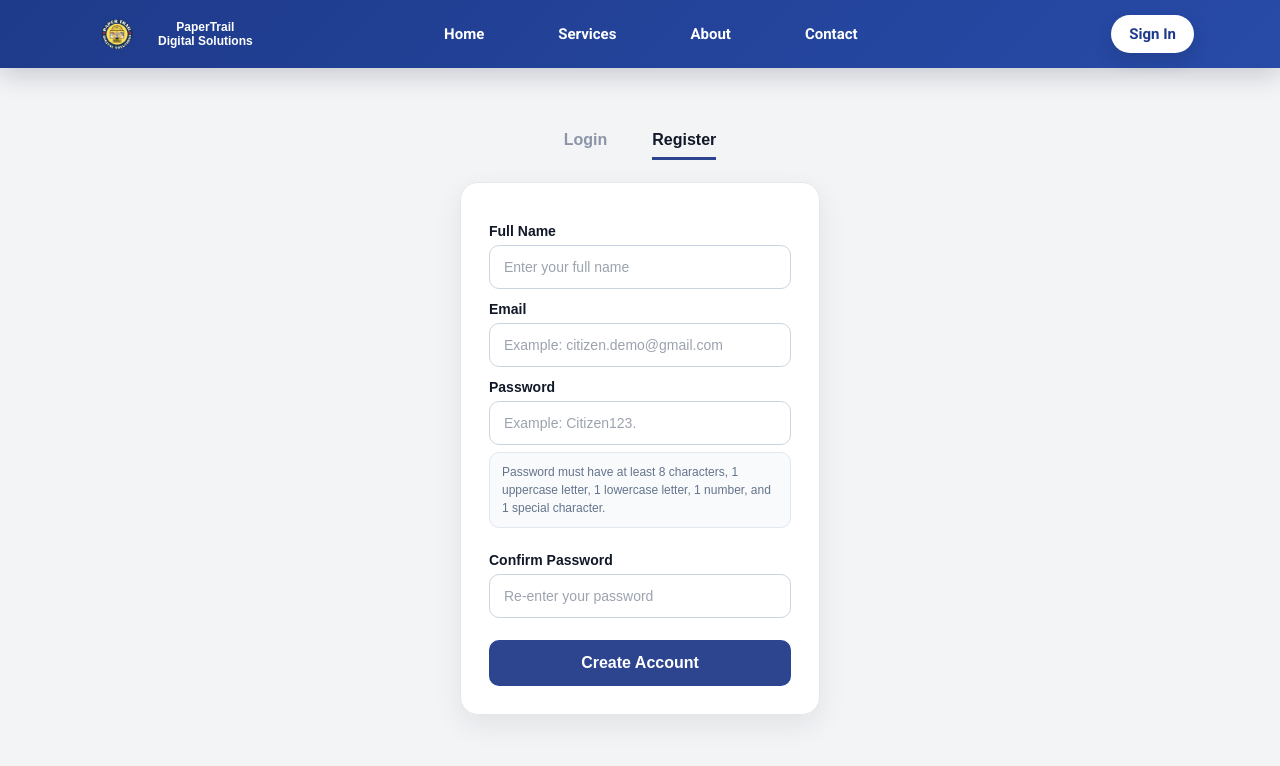
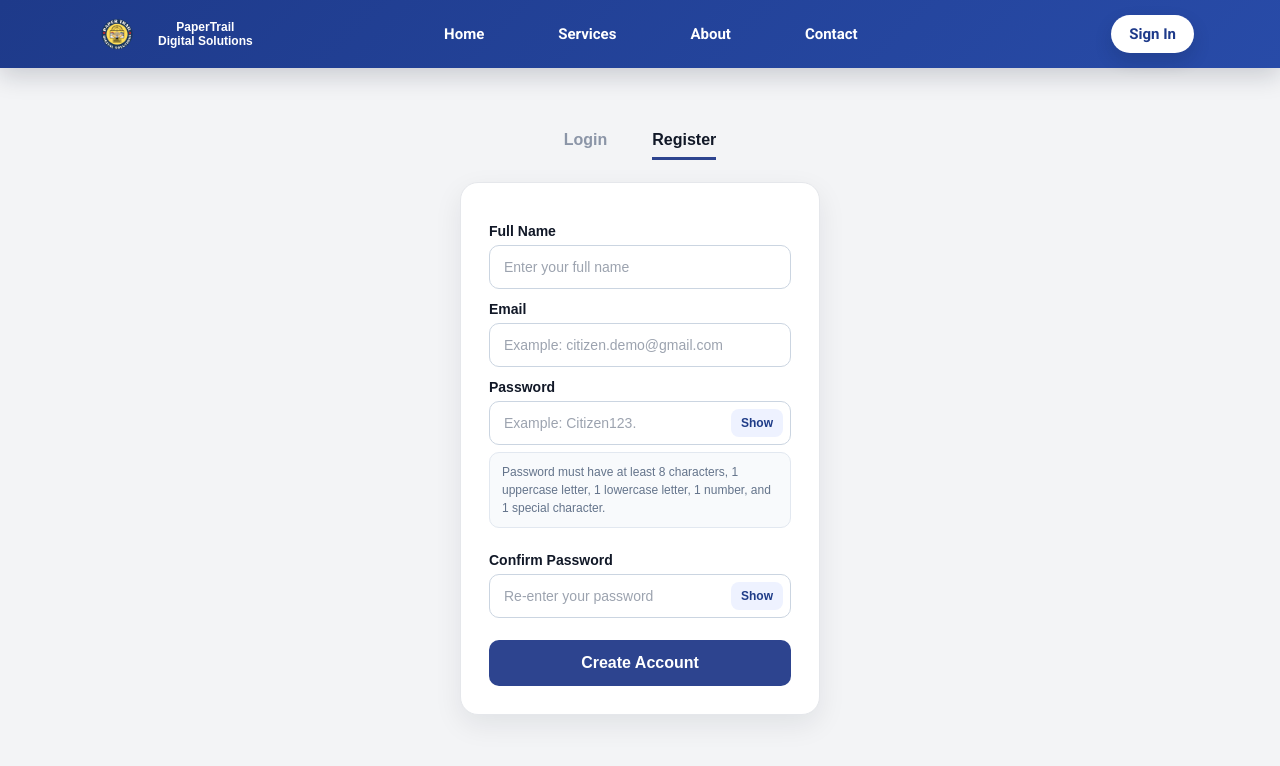
Before and after one commit to JakeBernal/document-tracker, a React (Vite) app in the folder tracker/: page /signup in a window 1280 px wide. Shown: the top 766 px of the page. Built offline with nearby package versions, Linux system fonts and the light colour scheme.

Commit message:
Login password show and hide
Login password show and hide

```diff
--- a/tracker/src/components/login.jsx
+++ b/tracker/src/components/login.jsx
@@ -6,18 +6,35 @@ import google from "../assets/google.png";
 
 export default function Login() {
   const navigate = useNavigate();
-  const [form, setForm] = useState({ email: "", password: "" });
+
+  const [form, setForm] = useState({
+    email: "",
+    password: "",
+  });
+
   const [message, setMessage] = useState("");
+  const [messageType, setMessageType] = useState("");
   const [loading, setLoading] = useState(false);
+  const [showPassword, setShowPassword] = useState(false);
 
-  const handleChange = (e) => setForm({ ...form, [e.target.name]: e.target.value });
+  const handleChange = (e) => {
+    setForm({
+      ...form,
+      [e.target.name]: e.target.value,
+    });
+
+    setMessage("");
+    setMessageType("");
+  };
 
   const handleLogin = async (e) => {
     e.preventDefault();
     setMessage("");
+    setMessageType("");
 
     if (!form.email || !form.password) {
-      setMessage("Please enter your email and password!");
+      setMessage("Please enter your email and password.");
+      setMessageType("error");
       return;
     }
 
@@ -26,30 +43,41 @@ export default function Login() {
     try {
       const res = await fetch("http://localhost:5001/api/login", {
         method: "POST",
-        headers: { "Content-Type": "application/json" },
-        body: JSON.stringify(form),
+        headers: {
+          "Content-Type": "application/json",
+        },
+        body: JSON.stringify({
+          email: form.email.trim().toLowerCase(),
+          password: form.password,
+        }),
       });
 
       const data = await res.json();
 
       if (res.ok) {
-        // Store both user and JWT token
         localStorage.setItem("user", JSON.stringify(data.user));
         localStorage.setItem("token", data.token);
 
         setMessage("Login successful! Redirecting...");
+        setMessageType("success");
 
-        // Redirect based on role
         setTimeout(() => {
-          if (data.user.role === "admin") navigate("/admin");
-          else navigate("/citizen");
+          if (data.user.role === "admin") {
+            navigate("/admin");
+          } else if (data.user.role === "superadmin") {
+            navigate("/superadmin");
+          } else {
+            navigate("/citizen");
+          }
         }, 500);
       } else {
-        setMessage(data.message || "Incorrect email or password!");
+        setMessage(data.message || "Incorrect email or password.");
+        setMessageType("error");
       }
     } catch (err) {
       console.error("LOGIN ERROR:", err);
-      setMessage("Cannot connect to the server. Is backend running?");
+      setMessage("Cannot connect to the server. Please check your backend.");
+      setMessageType("error");
     } finally {
       setLoading(false);
     }
@@ -58,13 +86,22 @@ export default function Login() {
   return (
     <div>
       <Navbar />
+
       <div className="login-container">
         <div className="tabs">
           <span className="active">Login</span>
           <span onClick={() => navigate("/signup")}>Register</span>
         </div>
 
-        {message && <p style={{ color: "red", fontSize: "15px" }}>{message}</p>}
+        {message && (
+          <p
+            className={`form-message ${
+              messageType === "success" ? "success-message" : "error-message"
+            }`}
+          >
+            {message}
+          </p>
+        )}
 
         <form onSubmit={handleLogin}>
           <div className="form">
@@ -75,16 +112,29 @@ export default function Login() {
               value={form.email}
               onChange={handleChange}
               placeholder="you@example.com"
+              autoComplete="email"
             />
 
             <label>Password</label>
+            <div className="password-field">
               <input
-              type="password"
+                type={showPassword ? "text" : "password"}
                 name="password"
                 value={form.password}
                 onChange={handleChange}
                 placeholder="Your password"
+                autoComplete="current-password"
               />
+
+              <button
+                type="button"
+                className="password-toggle-btn"
+                onClick={() => setShowPassword((prev) => !prev)}
+                aria-label={showPassword ? "Hide password" : "Show password"}
+              >
+                {showPassword ? "Hide" : "Show"}
+              </button>
+            </div>
 
             <div className="forgot">Forgot password?</div>
 
--- a/tracker/src/components/register.jsx
+++ b/tracker/src/components/register.jsx
@@ -16,6 +16,8 @@ export default function Register() {
   const [message, setMessage] = useState("");
   const [messageType, setMessageType] = useState("");
   const [isSubmitting, setIsSubmitting] = useState(false);
+  const [showPassword, setShowPassword] = useState(false);
+  const [showConfirmPassword, setShowConfirmPassword] = useState(false);
 
   const isValidEmail = (email) => {
     const emailRegex = /^[^\s@]+@[^\s@]+\.[^\s@]{2,}$/;
@@ -125,10 +127,7 @@ export default function Register() {
       }, 900);
     } catch (err) {
       console.error("REGISTER FETCH ERROR:", err);
-      showMessage(
-        "Cannot connect to server. Please check your backend.",
-        "error"
-      );
+      showMessage("Cannot connect to server. Please check your backend.", "error");
     } finally {
       setIsSubmitting(false);
     }
@@ -177,8 +176,9 @@ export default function Register() {
             />
 
             <label>Password</label>
+            <div className="password-field">
               <input
-              type="password"
+                type={showPassword ? "text" : "password"}
                 name="password"
                 value={form.password}
                 onChange={handleChange}
@@ -186,20 +186,43 @@ export default function Register() {
                 autoComplete="new-password"
               />
 
+              <button
+                type="button"
+                className="password-toggle-btn"
+                onClick={() => setShowPassword((prev) => !prev)}
+                aria-label={showPassword ? "Hide password" : "Show password"}
+              >
+                {showPassword ? "Hide" : "Show"}
+              </button>
+            </div>
+
             <div className="password-guide">
               Password must have at least 8 characters, 1 uppercase letter, 1
               lowercase letter, 1 number, and 1 special character.
             </div>
 
             <label>Confirm Password</label>
+            <div className="password-field">
               <input
-              type="password"
+                type={showConfirmPassword ? "text" : "password"}
                 name="confirm_password"
                 value={form.confirm_password}
                 onChange={handleChange}
                 placeholder="Re-enter your password"
                 autoComplete="new-password"
               />
+
+              <button
+                type="button"
+                className="password-toggle-btn"
+                onClick={() => setShowConfirmPassword((prev) => !prev)}
+                aria-label={
+                  showConfirmPassword ? "Hide confirm password" : "Show confirm password"
+                }
+              >
+                {showConfirmPassword ? "Hide" : "Show"}
+              </button>
+            </div>
 
             <button
               type="submit"
--- a/tracker/src/css/login.css
+++ b/tracker/src/css/login.css
@@ -96,6 +96,41 @@
 .form input:focus {
   border-color: #2d448f;
   box-shadow: 0 0 0 3px rgba(45, 68, 143, 0.12);
+}
+
+/* password field with show/hide button */
+.password-field {
+  position: relative;
+  width: 100%;
+}
+
+.password-field input {
+  padding-right: 78px;
+}
+
+.password-toggle-btn {
+  position: absolute;
+  right: 8px;
+  top: 50%;
+  transform: translateY(-50%);
+  border: none;
+  background: #eef2ff;
+  color: #1f3c88;
+  font-size: 12px;
+  font-weight: 800;
+  padding: 7px 10px;
+  border-radius: 8px;
+  cursor: pointer;
+  transition: 0.2s ease;
+}
+
+.password-toggle-btn:hover {
+  background: #dbe4ff;
+}
+
+.password-toggle-btn:focus {
+  outline: 2px solid rgba(31, 60, 136, 0.25);
+  outline-offset: 2px;
 }
 
 /* password guide */
@@ -207,4 +242,13 @@
   .form {
     padding: 24px 18px;
   }
+
+  .password-field input {
+    padding-right: 72px;
+  }
+
+  .password-toggle-btn {
+    font-size: 11px;
+    padding: 7px 9px;
+  }
 }
```
Lines whose indentation alone changed are shown as unchanged.
